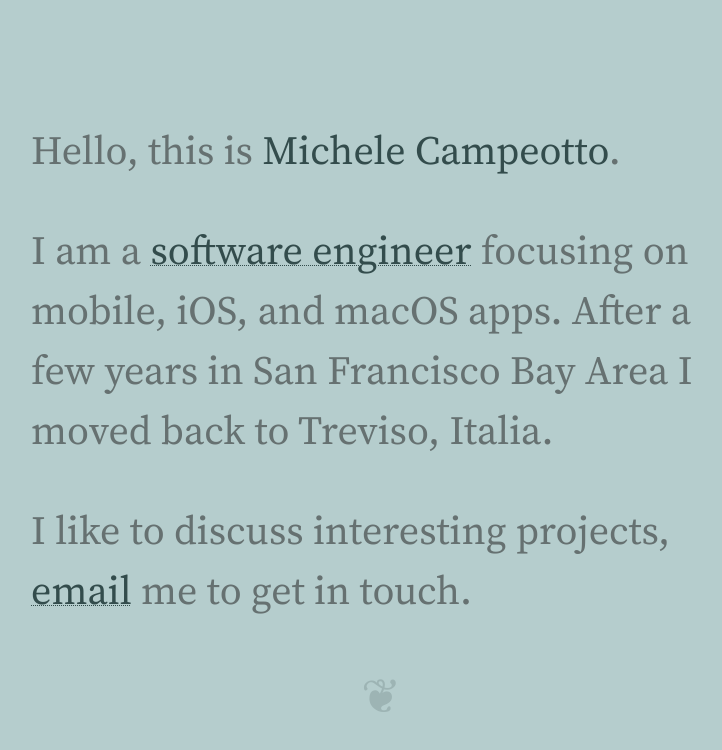
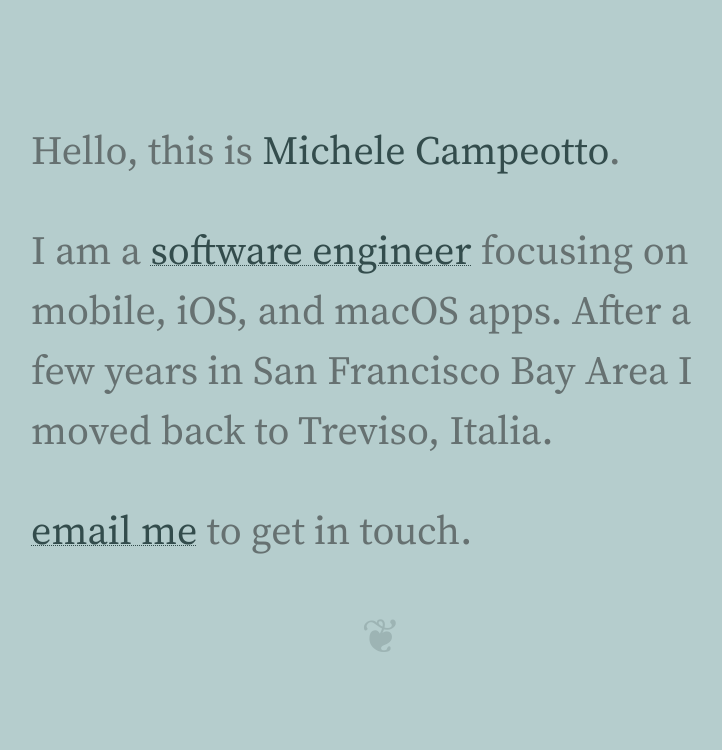
Before and after one commit to micampe/micampe.github.io, a plain HTML site: page index.html in a window 1280 px wide. Shown: the whole page, without its empty margins (259-981 px from the left). Drawn offline with Linux system fonts and the light colour scheme.

Commit message:
Update index.html

```diff
--- a/index.html
+++ b/index.html
@@ -91,9 +91,8 @@ footer:after {
         focusing on mobile, iOS, and macOS apps. After a few years in
         San Francisco Bay Area I moved back to Treviso, Italia.</p>
 
-        <p>I like to discuss interesting projects,
-        <a href="mailto:michele@campeotto.net?subject=Ciao%20Michele">email</a>
-        me to get in touch.</p>
+        <p><a href="mailto:michele@campeotto.net?subject=Ciao%20Michele">email me</a>
+        to get in touch.</p>
     </section>
 
     <footer></footer>
```
